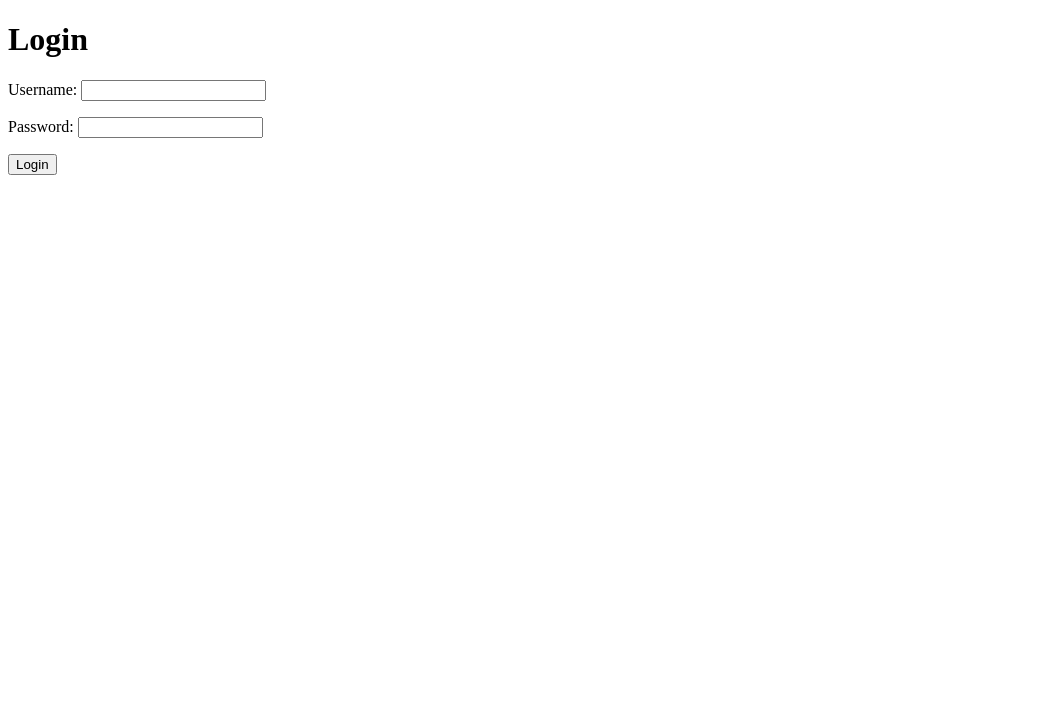
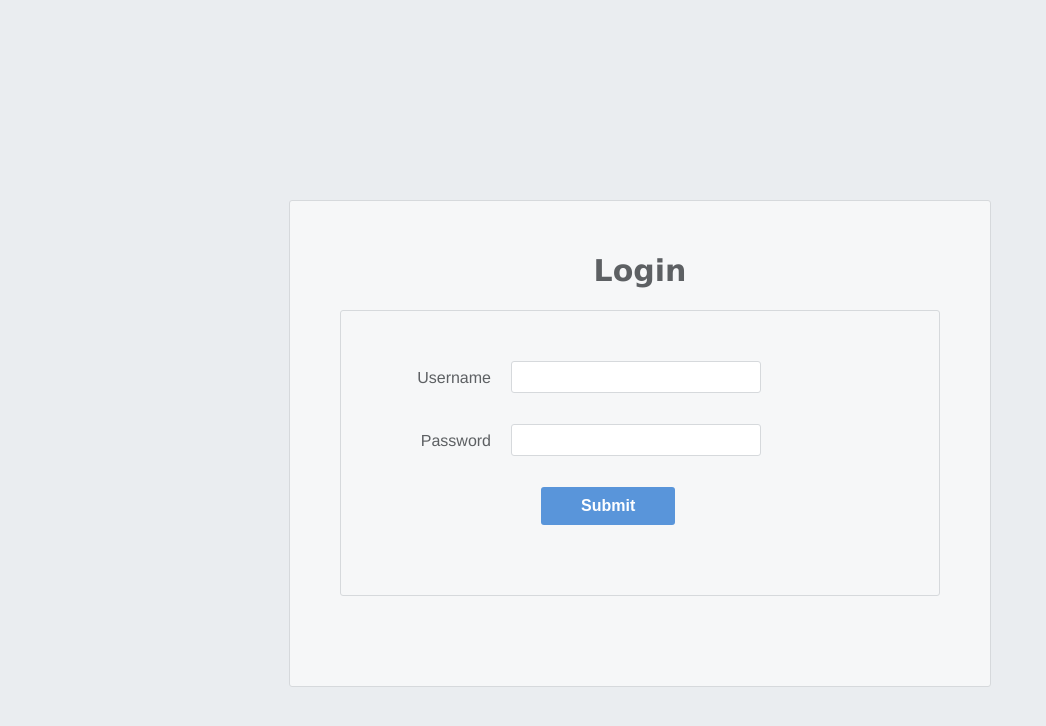
Before and after one commit to har-vy/Group-Study, a React (Create React App) app in the folder frontend/: page /login in a window 1280 px wide. Shown: the top 726 px of the page, without its empty margins (0-1046 px from the left). Built offline with nearby package versions, Linux system fonts and the light colour scheme.

Commit message:
Added CSS for Login and Registration

```diff
--- a/frontend/src/components/login.js
+++ b/frontend/src/components/login.js
@@ -1,7 +1,8 @@
 import React from 'react'
 import loginService from '../services/loginService'
-import {setUsername, setPassword} from '../reducers/loginReducer'
-import {useDispatch, useSelector} from 'react-redux'
+import { setUsername, setPassword } from '../reducers/loginReducer'
+import { useDispatch, useSelector } from 'react-redux'
+import '../styles.css'
 
 const Login = () => {
 
@@ -22,20 +23,28 @@ const Login = () => {
     const handleLogin = async (event) => {
         event.preventDefault()
         console.log('handling login now!')
-        const response = await loginService.login({username,password})
+        const response = await loginService.login({ username, password })
 
 
         console.log('Login Request sent')
         console.log(JSON.stringify(response))
     }
 
-    return(
-        <div>
+    return (
+        <div className="form-header">
             <h1>Login</h1>
-            <form onSubmit = {handleLogin}>
-                <p>Username: <input type = "text" name = "username" onChange = {handleULoginChange}/></p>
-                <p>Password: <input type = "password" name = "password" onChange = {handlePLoginChange} /></p>
-                <button type = "submit">Login</button>
+            <form onSubmit={handleLogin} className="form">
+                <div className="form-row">
+                    <label for="username">Username</label>
+                    <input id="username" type="text" name="username" onChange={handleULoginChange} />
+                </div>
+                <div className="form-row">
+                    <label for="password">Password</label>
+                    <input id="password" type="password" name="password" onChange={handlePLoginChange} />
+                </div>
+                <div className="form-row">
+                    <button type="submit">Submit</button>
+                </div>
             </form>
         </div>
     )
--- a/frontend/src/components/register.js
+++ b/frontend/src/components/register.js
@@ -2,6 +2,7 @@ import React from 'react'
 import registerService from '../services/registerService'
 import { useDispatch, useSelector } from 'react-redux'
 import { setUsername, setPassword, setEmail, setName } from '../reducers/registerReducer'
+import '../styles.css'
 
 const Register = () => {
 
@@ -15,13 +16,13 @@ const Register = () => {
         event.preventDefault()
         console.log('Handling Registration Now!')
         const userObject = {
-         name : name,
-         email: email,
-         username: username,
-         password: password
+            name: name,
+            email: email,
+            username: username,
+            password: password
         }
 
-        const response = await registerService.register(userObject)
+        await registerService.register(userObject)
         console.log('Registration successful')
     }
 
@@ -46,15 +47,29 @@ const Register = () => {
         dispatch(setEmail(event.target.value))
     }
 
-    return(
-        <div>
+    return (
+        <div className="form-header">
             <h1>Register</h1>
-            <form onSubmit = {handleRegistration}>
-                <p>Name: <input name = "name"  onChange = {handleNameChange}/></p>
-                <p>Email: <input name = "email" type = "email" onChange = {handleEmailChange}/></p>
-                <p>Username: <input name = "username" onChange = {handleURegisterChange}/></p>
-                <p>Password: <input name = "password" type = "password" onChange = {handlePRegisterChange}/></p>
-                <button type = "submit">Register</button>
+            <form onSubmit={handleRegistration} className="form">
+                <div className="form-row">
+                    <label for="name">Name</label>
+                    <input id="name" type = "text" name="name" onChange={handleNameChange} />
+                </div>
+                <div className="form-row">
+                    <label for="email">Email</label>
+                    <input id="email" name="email" type="email" onChange={handleEmailChange} />
+                </div>
+                <div className="form-row">
+                    <label for="username">Username</label>
+                    <input id="username" type = "text" name="username" onChange={handleURegisterChange} />
+                </div>
+                <div className="form-row">
+                    <label for="password">Password</label>
+                    <input id="password" name="password" type="password" onChange={handlePRegisterChange} />
+                </div>
+                <div className="form-row">
+                    <button type="submit">Register</button>
+                </div>
             </form>
         </div>
     )
--- /dev/null
+++ b/frontend/src/styles.css
@@ -0,0 +1,129 @@
+* {
+    margin: 0;
+    padding: 0;
+    box-sizing: border-box;
+  }
+
+  body {
+    color: #5D6063;
+    background-color: #EAEDF0;
+    font-family: "Helvetica", "Arial", sans-serif;
+    font-size: 16px;
+    line-height: 1.3;
+    height: 800px;
+
+    display: flex;
+    flex-direction: column;
+    align-items: center;
+  }
+
+  .form-header {
+    text-align: center;
+    background-color: #F6F7F8;
+    border: 1px solid #D6D9DC;
+    border-radius: 3px;
+
+    margin: 200px 0;
+    padding: 50px;
+  }
+
+  .form-header h1 {
+    font-family: 'Lucida Sans', 'Lucida Sans Regular', 'Lucida Grande', 'Lucida Sans Unicode', Geneva, Verdana, sans-serif;
+    font-size: 30px;
+    margin-bottom: 20px;
+  }
+
+  .form {
+    background-color: #F6F7F8;
+    border: 1px solid #D6D9DC;
+    border-radius: 3px;
+
+    width: 80%;
+    padding: 50px;
+    margin: 0 0 40px 0;
+  }
+
+  .form-row {
+    margin-bottom: 40px;
+    display: flex;
+    justify-content: flex-start;
+    flex-direction: column;
+    flex-wrap: wrap;
+  }
+
+  .form-row input[type='text'],
+  .form-row input[type='password'],
+  .form-row input[type='email']
+   {
+    background-color: #FFFFFF;
+    border: 1px solid #D6D9DC;
+    border-radius: 3px;
+    width: 100%;
+    padding: 7px;
+    font-size: 14px;
+  }
+
+  .form-row label {
+    margin-bottom: 15px;
+  }.form-row button {
+    font-size: 16px;
+    font-weight: bold;
+
+    color: #FFFFFF;
+    background-color: #5995DA;
+
+    border: none;
+    border-radius: 3px;
+
+    padding: 10px 40px;
+    cursor: pointer;
+  }
+
+  .form-row button:hover {
+    background-color: #76AEED;
+  }
+
+  .form-row button:active {
+    background-color: #407FC7;
+  }
+
+  .form-row input[type='email']:invalid {
+    border: 1px solid #D55C5F;
+    color: #D55C5F;
+    box-shadow: none; /* Remove default red glow in Firefox */
+  }
+
+
+
+  @media only screen and (min-width: 700px) {
+    .form-header {
+        width: max-content;
+        height: max-content;
+    }
+    .form {
+        width: 600px;
+        height: max-content;
+    }
+    .form-row {
+      flex-direction: row;
+      align-items: flex-start; /* To avoid stretching */
+      margin-bottom: 20px;
+    }
+    .form-row input[type='text'],
+    .form-row input[type='password'],
+    .form-row input[type='email'] {
+        width: 250px;
+        height: initial;
+    }
+    .form-row label {
+      padding-left: 20px;
+      text-align: right;
+      width: 120px;
+      margin-top: 7px;
+      padding-right: 20px;
+    }
+
+    .form-row button {
+        margin-left: 150px;
+    }
+  }
```
